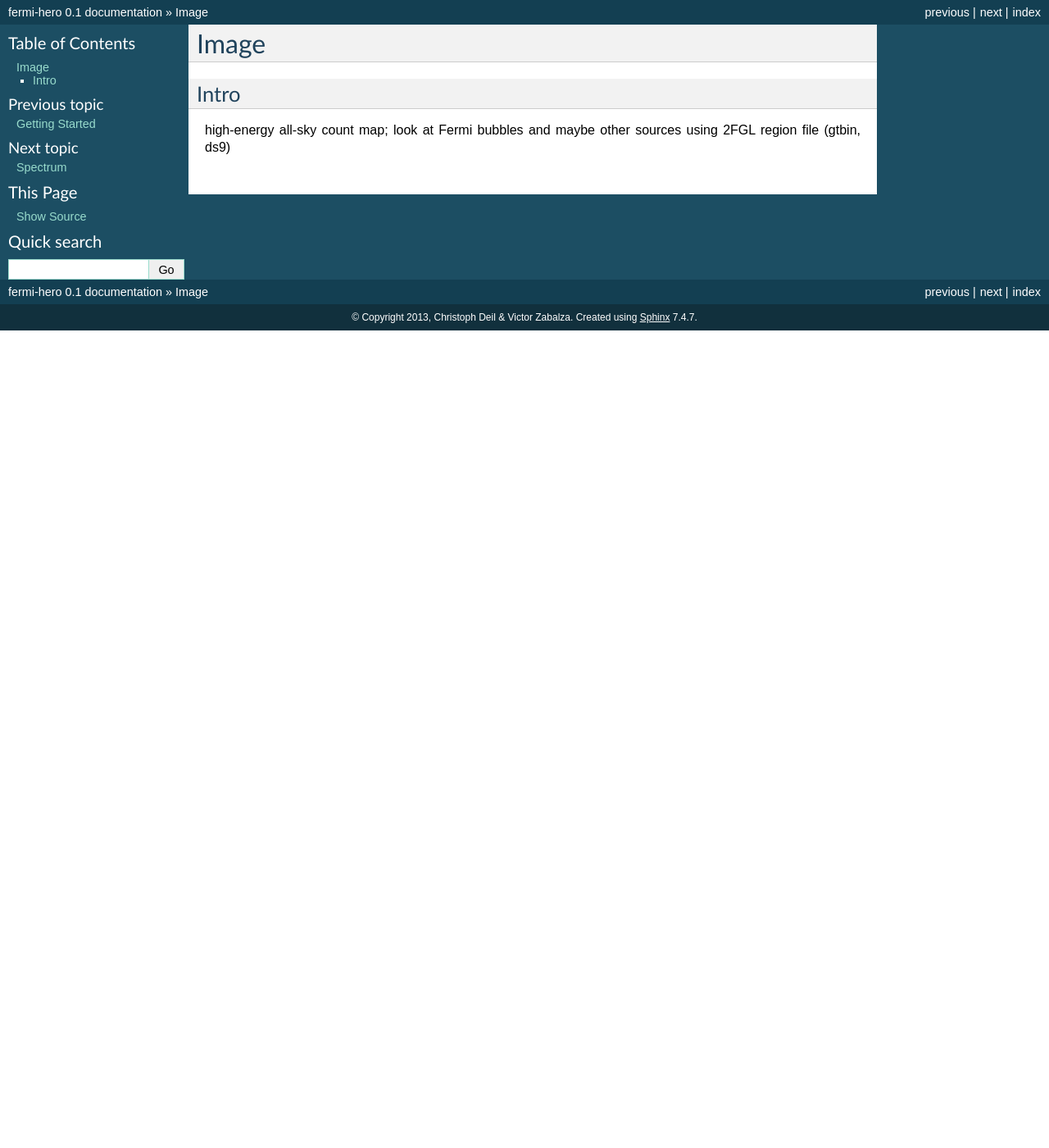
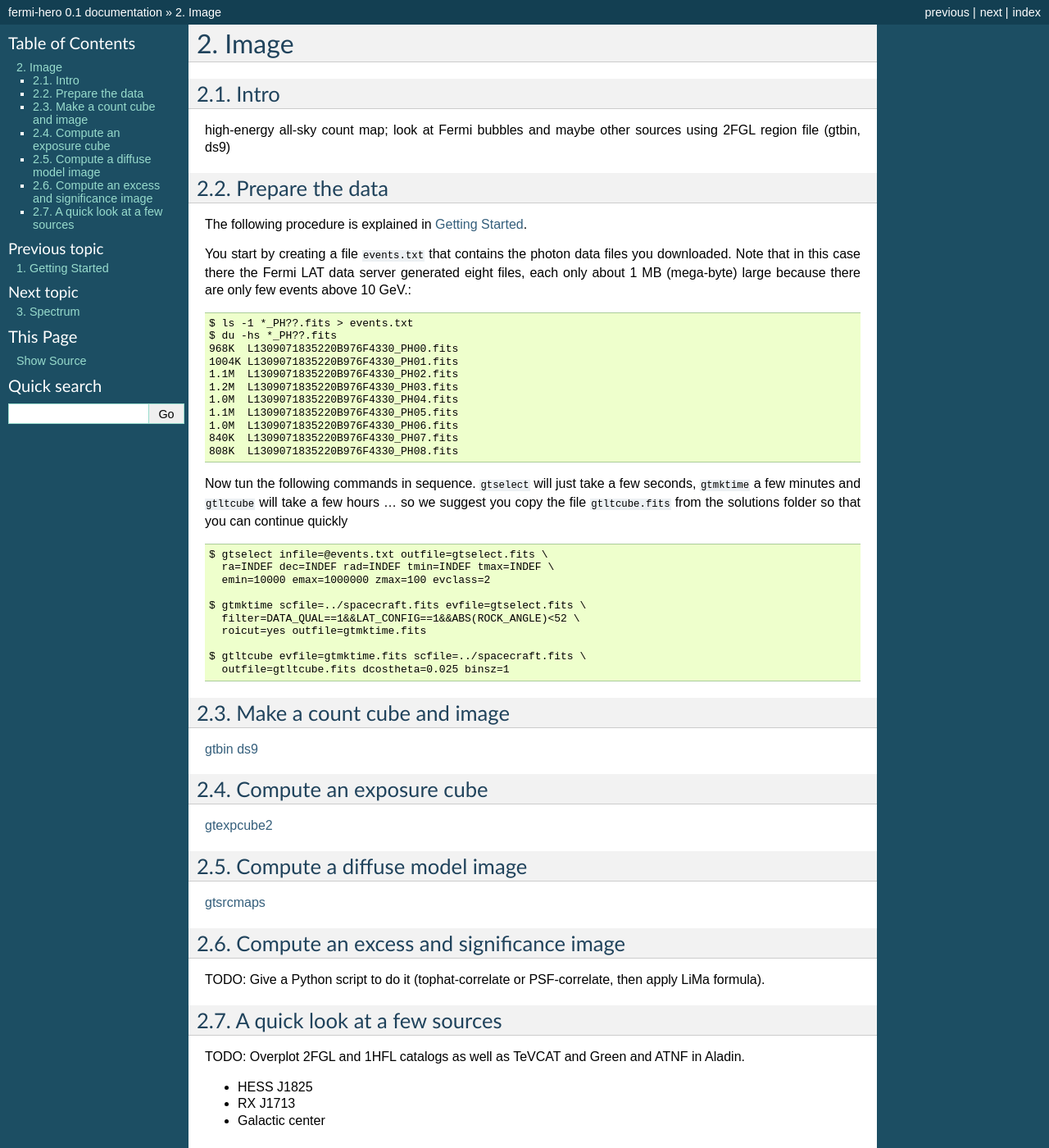
Before and after one commit to gammapy/fermi-hero, a Sphinx documentation site: the page built from docs/image/index.rst, in a window 1280 px wide and 1400 px high. Shown: the whole window at 82% size. Built offline with Sphinx 7.4.7, drawn with Linux system fonts in a browser that asks for light colours; pages that are not in the unit, such as notebooks, are missing from menus.

Commit message:
Update docs

```diff
--- a/docs/image/index.rst
+++ b/docs/image/index.rst
@@ -6,4 +6,78 @@ Image
 Intro
 -----
 
+
 high-energy all-sky count map; look at Fermi bubbles and maybe other sources using 2FGL region file (gtbin, ds9)
+
+
+Prepare the data
+----------------
+
+The following procedure is explained in :ref:`getting_started`.
+
+You start by creating a file ``events.txt`` that contains the photon data files you downloaded.
+Note that in this case there the Fermi LAT data server generated eight files, each only about 1 MB (mega-byte)
+large because there are only few events above 10 GeV.::
+
+   $ ls -1 *_PH??.fits > events.txt
+   $ du -hs *_PH??.fits
+   968K  L1309071835220B976F4330_PH00.fits
+   1004K L1309071835220B976F4330_PH01.fits
+   1.1M  L1309071835220B976F4330_PH02.fits
+   1.2M  L1309071835220B976F4330_PH03.fits
+   1.0M  L1309071835220B976F4330_PH04.fits
+   1.1M  L1309071835220B976F4330_PH05.fits
+   1.0M  L1309071835220B976F4330_PH06.fits
+   840K  L1309071835220B976F4330_PH07.fits
+   808K  L1309071835220B976F4330_PH08.fits
+
+Now tun the following commands in sequence. ``gtselect`` will just take a few seconds,
+``gtmktime`` a few minutes and ``gtltcube`` will take a few hours ... so we suggest
+you copy the file ``gtltcube.fits`` from the solutions folder so that you can continue quickly ::
+
+
+   $ gtselect infile=@events.txt outfile=gtselect.fits \
+     ra=INDEF dec=INDEF rad=INDEF tmin=INDEF tmax=INDEF \
+     emin=10000 emax=1000000 zmax=100 evclass=2
+
+   $ gtmktime scfile=../spacecraft.fits evfile=gtselect.fits \
+     filter=DATA_QUAL==1&&LAT_CONFIG==1&&ABS(ROCK_ANGLE)<52 \
+     roicut=yes outfile=gtmktime.fits
+
+   $ gtltcube evfile=gtmktime.fits scfile=../spacecraft.fits \
+     outfile=gtltcube.fits dcostheta=0.025 binsz=1
+
+Make a count cube and image
+---------------------------
+
+`gtbin <http://fermi.gsfc.nasa.gov/ssc/data/analysis/scitools/help/gtbin.txt>`_
+`ds9 <https://hea-www.harvard.edu/RD/ds9/site/Home.html>`_
+
+::
+
+
+
+
+Compute an exposure cube
+------------------------
+
+`gtexpcube2 <http://fermi.gsfc.nasa.gov/ssc/data/analysis/scitools/help/gtexpcube2.txt>`_
+
+Compute a diffuse model image
+-----------------------------
+
+`gtsrcmaps <http://fermi.gsfc.nasa.gov/ssc/data/analysis/scitools/help/gtsrcmaps.txt>`_
+
+Compute an excess and significance image
+----------------------------------------
+
+TODO: Give a Python script to do it (tophat-correlate or PSF-correlate, then apply LiMa formula).
+
+A quick look at a few sources
+-----------------------------
+
+TODO: Overplot 2FGL and 1HFL catalogs as well as TeVCAT and Green and ATNF in Aladin.
+
+* HESS J1825
+* RX J1713
+* Galactic center
--- a/docs/index.rst
+++ b/docs/index.rst
@@ -45,6 +45,7 @@ Then for each of the following lessons we will start with a short demo and then
 
 .. toctree::
    :maxdepth: 1
+   :numbered:
 
    getting_started/index
    image/index
--- a/docs/software/index.rst
+++ b/docs/software/index.rst
@@ -113,6 +113,7 @@ If you would like to continue with gamma-ray data analysis, here are some tools
 * `FTOOLS --- A General Package of Software to Manipulate FITS Files <http://heasarc.nasa.gov/ftools/>`_
   E.g. the `ftlist command line tool <http://heasarc.gsfc.nasa.gov/ftools/caldb/help/ftlist.html>`_
   is very handy to check what is in a given FITS file.
+* `wget <http://en.wikipedia.org/wiki/Wget>`_ to download files from the command line
 * `Aladin --- A FITS image viewer (alternative to ds9) <http://aladin.u-strasbg.fr>`_
 * Learning to use `scientific Python stack <http://www.scipy.org/about.html#core-packages>`_ and especially `IPython <http://ipython.org>`_ will make
   you highly productive at any data analysis task.
```
Also changed, not shown: docs/data/index.rst (+29 -1 lines), docs/getting_started/index.rst (+23 -5 lines), docs/more/index.rst (+13 -0 lines).
